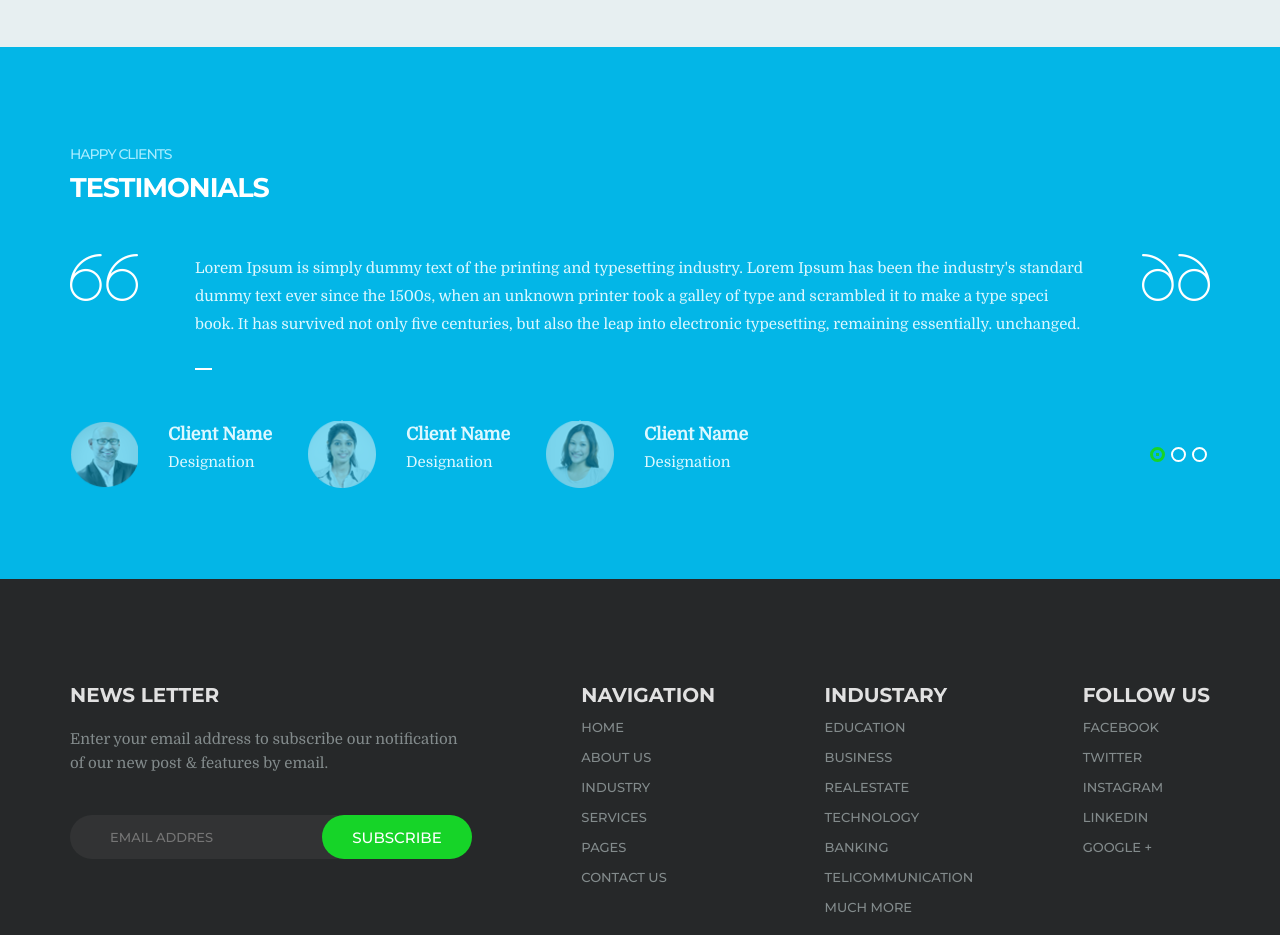
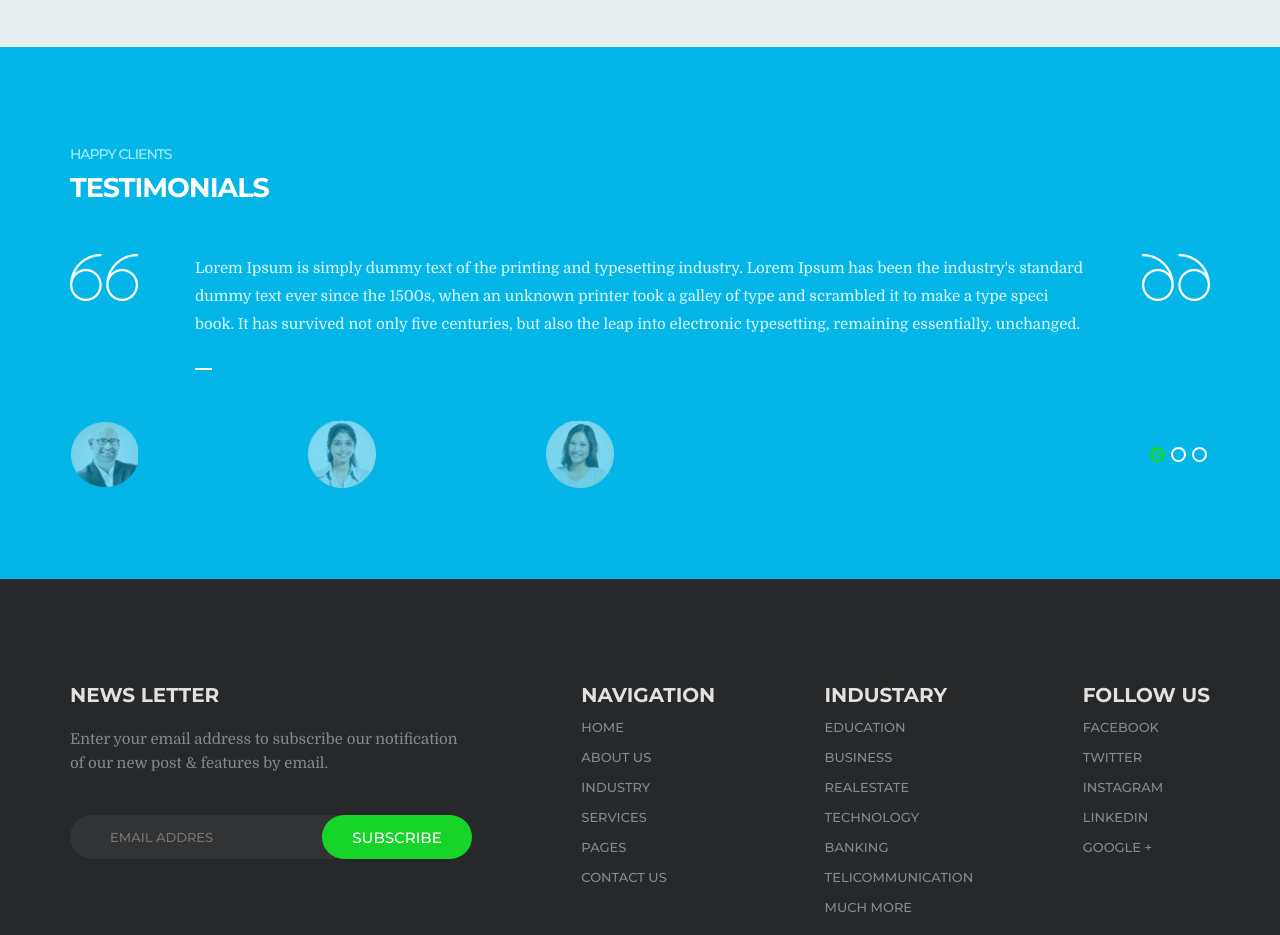
Before and after one commit to bogdan-klimov/CONSULT, a website: page index.html in a window 1280 px wide. Shown: the part 1820-2755 px from the top of the page. Drawn offline with nearby package versions, Linux system fonts and the light colour scheme; files that its build step writes are made by us from their sources; files whose address does not match are found by name.

Commit message:
lesson fixes

```diff
--- a/index.html
+++ b/index.html
@@ -240,9 +240,45 @@
                     </div>
                 </div>
                 <div class="clients-slider" id="clients-slider">
-                    <div class="visible-window" id="visible-window">
-                        <div class="clients-list">
+                    <div class="visible" id="visible">
                         <ul class="clients-list-block" id="clients-list-block">
+
+                            <!-- <li class="clients-list-block-item">
+                                <img src="assets/img/client-1.png" alt="client-1" class="client-1">
+                                <div class="client-description">
+                                    <h3 class="client-description-header">
+                                        Client Name
+                                    </h3>
+                                    <span class="client-description-text">
+                                        Designation
+                                    </span>
+                                </div>
+                            </li>
+
+                            <li class="clients-list-block-item">
+                                <img src="assets/img/client-2.png" alt="client-2" class="client-2">
+                                <div class="client-description">
+                                    <h3 class="client-description-header">
+                                        Client Name
+                                    </h3>
+                                    <span class="client-description-text">
+                                        Designation
+                                    </span>
+                                </div>
+                            </li>
+
+                            <li class="clients-list-block-item">
+                                <img src="assets/img/client-3.png" alt="client-3" class="client-3">
+                                <div class="client-description">
+                                    <h3 class="client-description-header">
+                                        Client Name
+                                    </h3>
+                                    <span class="client-description-text">
+                                        Designation
+                                    </span>
+                                </div>
+                            </li>
+
                             <li class="clients-list-block-item">
                                 <img src="assets/img/client-1.png" alt="client-1" class="client-1">
                                 <div class="client-description">
@@ -254,6 +290,7 @@
                                     </span>
                                 </div>
                             </li>
+
                             <li class="clients-list-block-item">
                                 <img src="assets/img/client-2.png" alt="client-2" class="client-2">
                                 <div class="client-description">
@@ -265,6 +302,7 @@
                                     </span>
                                 </div>
                             </li>
+
                             <li class="clients-list-block-item">
                                 <img src="assets/img/client-3.png" alt="client-3" class="client-3">
                                 <div class="client-description">
@@ -276,6 +314,7 @@
                                     </span>
                                 </div>
                             </li>
+
                             <li class="clients-list-block-item">
                                 <img src="assets/img/client-1.png" alt="client-1" class="client-1">
                                 <div class="client-description">
@@ -287,6 +326,7 @@
                                     </span>
                                 </div>
                             </li>
+
                             <li class="clients-list-block-item">
                                 <img src="assets/img/client-2.png" alt="client-2" class="client-2">
                                 <div class="client-description">
@@ -298,6 +338,7 @@
                                     </span>
                                 </div>
                             </li>
+
                             <li class="clients-list-block-item">
                                 <img src="assets/img/client-3.png" alt="client-3" class="client-3">
                                 <div class="client-description">
@@ -308,42 +349,9 @@
                                         Designation
                                     </span>
                                 </div>
-                                </li>
-                                <li class="clients-list-block-item">
-                                    <img src="assets/img/client-1.png" alt="client-1" class="client-1">
-                                    <div class="client-description">
-                                        <h3 class="client-description-header">
-                                            Client Name
-                                        </h3>
-                                        <span class="client-description-text">
-                                            Designation
-                                        </span>
-                                    </div>
-                                </li>
-                                <li class="clients-list-block-item">
-                                    <img src="assets/img/client-2.png" alt="client-2" class="client-2">
-                                    <div class="client-description">
-                                        <h3 class="client-description-header">
-                                            Client Name
-                                        </h3>
-                                        <span class="client-description-text">
-                                            Designation
-                                        </span>
-                                    </div>
-                                </li>
-                                <li class="clients-list-block-item">
-                                    <img src="assets/img/client-3.png" alt="client-3" class="client-3">
-                                    <div class="client-description">
-                                        <h3 class="client-description-header">
-                                            Client Name
-                                        </h3>
-                                        <span class="client-description-text">
-                                            Designation
-                                        </span>
-                                    </div>
-                                </li>
+                            </li> -->
+
                         </ul>
-                        </div>
                     </div>
                 </div>
             </div>
--- /dev/null
+++ b/src/js/data.js
@@ -0,0 +1,53 @@
+console.log('data start');
+
+
+const data = [
+	{
+		name: "Client Name",
+		position: "Designation",
+		img: "./assets/img/client-1.png"
+	},
+	{
+		name: "Client Name",
+		position: "Designation",
+		img: "./assets/img/client-2.png"
+	},
+	{
+		name: "Client Name",
+		position: "Designation",
+		img: "./assets/img/client-3.png"
+	},
+	{
+		name: "Client Name",
+		position: "Designation",
+		img: "./assets/img/client-1.png"
+	},
+	{
+		name: "Client Name",
+		position: "Designation",
+		img: "./assets/img/client-2.png"
+	},
+	{
+		name: "Client Name",
+		position: "Designation",
+		img: "./assets/img/client-3.png"
+	},
+	{
+		name: "Client Name",
+		position: "Designation",
+		img: "./assets/img/client-1.png"
+	},
+	{
+		name: "Client Name",
+		position: "Designation",
+		img: "./assets/img/client-2.png"
+	},
+	{
+		name: "Client Name",
+		position: "Designation",
+		img: "./assets/img/client-3.png"
+	}
+];
+
+
+console.log('data finished');
--- a/src/js/main.js
+++ b/src/js/main.js
@@ -1,39 +1,74 @@
 const slider = document.getElementById("clients-list-block");
-const visibleWindow = document.getElementById("visible-window");
-const sliderEl = document.getElementsByClassName("clients-list-block-item");
-const testimonialDescription = document.getElementById("testimonial-description");
+const visible = document.getElementById("visible");
+
+// const testimonialDescription = document.getElementById("testimonial-description");
 const sliderWrapper = document.getElementById("clients-slider");
 
 const sliderBtnWrapper = document.createElement("ul");
 sliderWrapper.append(sliderBtnWrapper);
 sliderBtnWrapper.classList.add("clients-list-carousel");
 
+
+for (let el in data) {
+
+    const client = document.createElement('li');
+    client.classList.add('clients-list-block-item');
+
+    const img = document.createElement('img');
+    img.classList.add('client-img');
+    img.setAttribute('src', data[el].img);
+    img.setAttribute('alt', "client-img");
+
+    const div = document.createElement('div');
+    div.classList.add('client-description');
+
+    client.append(img);
+    client.append(div);
+    slider.append(client);
+
+    // console.log(data[el].img);
+}
+
+
+const sliderEl = document.getElementsByClassName("clients-list-block-item");
+
+
+
+
 const sliderElOnPage = 3;
 
-const sliderElForBtn = Math.ceil(sliderEl.length/sliderElOnPage);
+const sliderElForBtn = Math.ceil(sliderEl.length / sliderElOnPage);
 
 for (let i = 0; i < sliderElForBtn; i++) {
     const sliderBtn = document.createElement("li");
     sliderBtnWrapper.append(sliderBtn);
     sliderBtn.classList.add("clients-list-carousel-item");
-
     const point = document.createElement("div");
     sliderBtn.append(point);
     point.classList.add("point");
 }
 
-const sliderBtn = document.getElementsByClassName("clients-list-carousel-item");
+const sliderBtns = document.getElementsByClassName("clients-list-carousel-item");
 
-const move = visibleWindow.offsetWidth;
+const move = visible.offsetWidth;
 
-sliderBtn[0].classList.add("clients-list-carousel-item-active");
-for (let i = 0; i < sliderEl.length; i++) {
-    sliderBtn[i].addEventListener("click", () => {
+sliderBtns[0].classList.add("clients-list-carousel-item-active");
+
+
+for (let i = 0; i < sliderBtns.length; i++) {
+
+    sliderBtns[i].addEventListener("click", () => {
+
         slider.style.left = (-move * i) + "px";
-        for (let j = 0; j < sliderBtn.length; j++) {
-            sliderBtn[j].className = sliderBtn[j].className.replace("clients-list-carousel-item-active", "");
+
+        for (let j = 0; j < sliderBtns.length; j++) {
+            sliderBtns[j].className = sliderBtns[j].className.replace("clients-list-carousel-item-active", "");
         };
-        sliderBtn[i].classList.add("clients-list-carousel-item-active");
+
+        sliderBtns[i].classList.add("clients-list-carousel-item-active");
     });
+
 };
+
+
 /////////////////////////////////////////////////////////////////////////
--- a/src/sass/layout/_body.scss
+++ b/src/sass/layout/_body.scss
@@ -110,7 +110,7 @@
     }
 }
 
-.client-1, .client-2, .client-3 {
+.client-img {
     width: 68px;
     height: 68px;
 }
@@ -288,7 +288,7 @@
 .testimonial {
     padding: 91px 0;
     background-color: #03b6e7;
-    .visible-window {
+    .visible {
         height: 68px;
         max-width: 715px;
         width: 100%;
@@ -302,8 +302,6 @@
         justify-content: space-between;
     }
     .clients-list {
-        display: flex;
-        justify-content: space-between;
         &-block-item {
             margin-left: 35px;
         }
```
Also changed, not shown: src/js/clients.js (deleted). Lines whose indentation alone changed are shown as unchanged.
